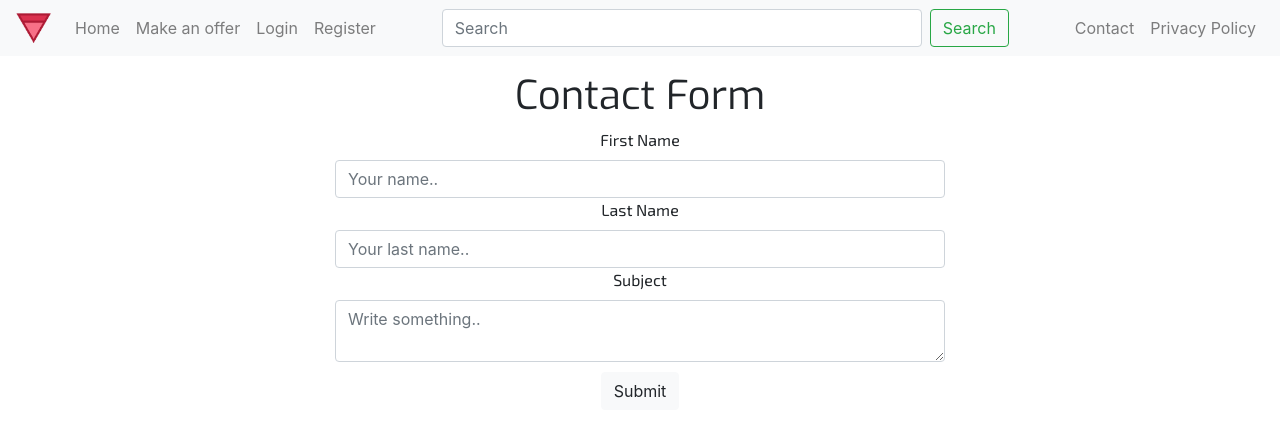
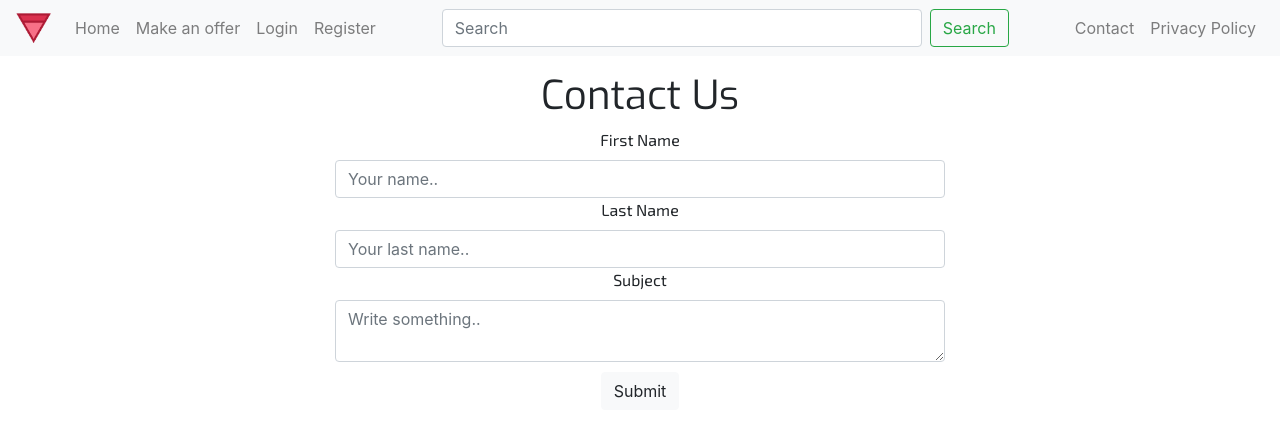
Before and after one commit to WebDevF19-Team11/Front-end, a React (Create React App) app: page /contact in a window 1280 px wide. Shown: the top 436 px of the page. Built offline with nearby package versions, Linux system fonts and the light colour scheme.

Commit message:
fix: contact us

```diff
--- a/src/components/ContactUsPage.js
+++ b/src/components/ContactUsPage.js
@@ -9,7 +9,7 @@ export default class ContactUsPage extends React.Component {
     render() {
         return (
             <div class="container-fluid t11-container t11-contactPage">
-                <h1 className="t11-privacy-title">Contact Form</h1>
+                <h1 className="t11-privacy-title">Contact Us</h1>
             <div class="mx-auto">
                 <div class="container">
                 <form className="form-group">
```
